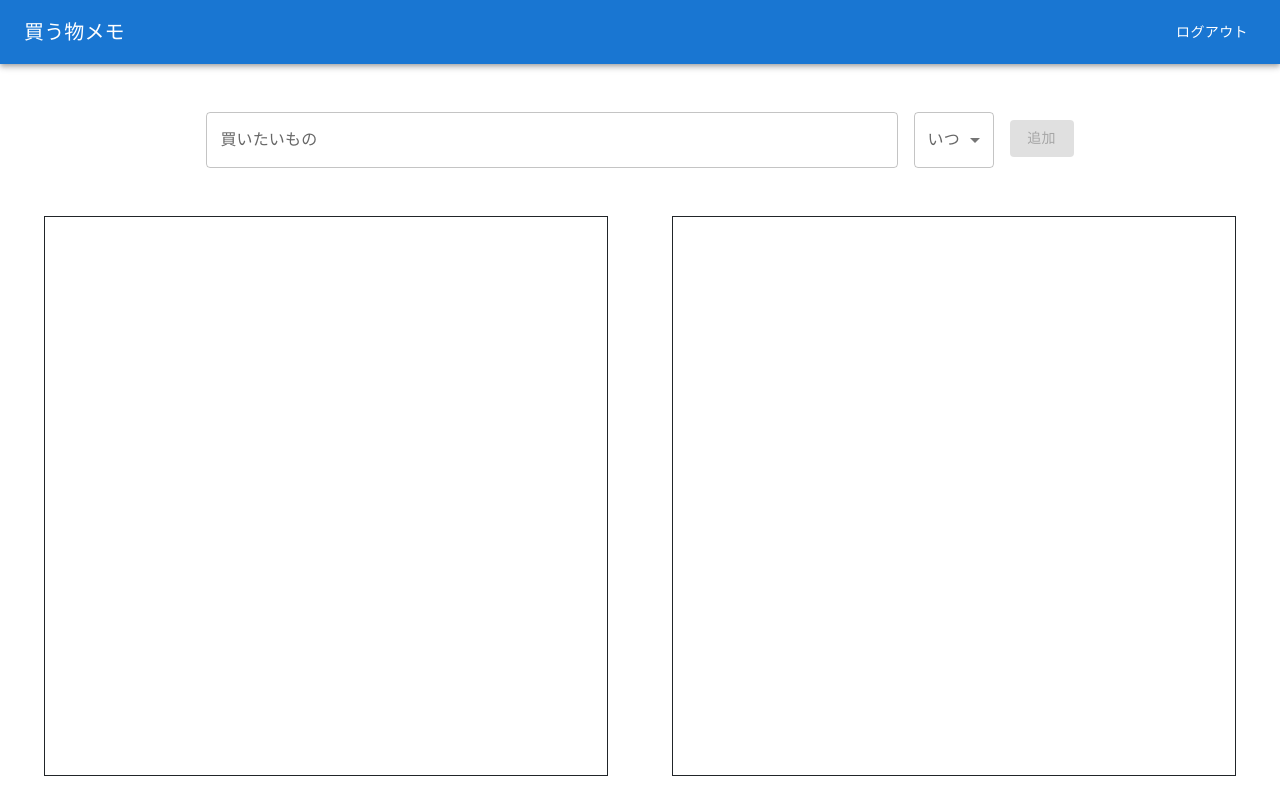
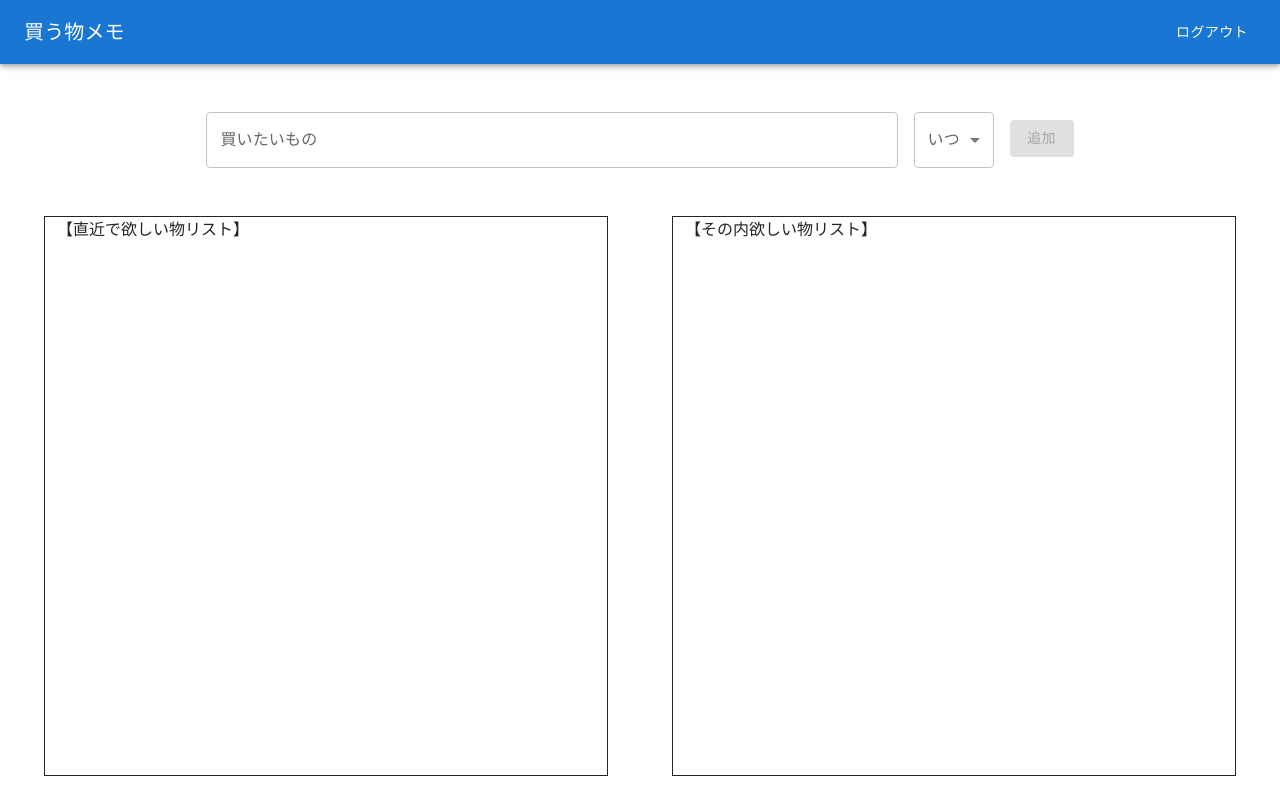
Before and after one commit to sigunamu226/shopping-list, a React (Create React App) app: page / in a window 1280 px wide. Built offline with nearby package versions, Linux system fonts and the light colour scheme.

Commit message:
いつ欲しいかによって、追加されるリストが異なるように

```diff
--- a/src/components/ItemBoard.tsx
+++ b/src/components/ItemBoard.tsx
@@ -1,22 +1,35 @@
 import { Container } from "@mui/material";
 import React, { useState } from "react";
 import { Row } from "react-bootstrap";
-import { Item } from "../interfaces/item";
+import { recentItem } from "../interfaces/recentItem";
+import { nextTimeItem } from "../interfaces/nextTimeItem";
 import Header from "./Header";
 import ItemInput from "./ItemInput";
 import ItemList from "./ItemList";
 
 const ItemBoard: React.FC = () => {
-  const [item, setItem] = useState<Item[]>([]);
+  const [recentItem, setRecentItem] = useState<recentItem[]>([]);
+  const [nextTimeItem, setNextTimeItem] = useState<nextTimeItem[]>([]);
 
   return (
     <>
       <Header />
-      <ItemInput item={item} setItem={setItem} />
+      <ItemInput
+        recentItemStates={{ recentItem, setRecentItem }}
+        nextItemStates={{ nextTimeItem, setNextTimeItem }}
+      />
       <Container className="mt-5" maxWidth="xl">
         <Row>
-          <ItemList item={item} setItem={setItem} />
-          <ItemList item={item} setItem={setItem} />
+          <ItemList
+            item={recentItem}
+            setItem={setRecentItem}
+            listTitle="直近で欲しい物リスト"
+          />
+          <ItemList
+            item={nextTimeItem}
+            setItem={setNextTimeItem}
+            listTitle="その内欲しい物リスト"
+          />
         </Row>
       </Container>
     </>
--- a/src/components/ItemInput.tsx
+++ b/src/components/ItemInput.tsx
@@ -9,13 +9,25 @@ import {
   TextField,
 } from "@mui/material";
 import React, { useState } from "react";
-import { Item } from "../interfaces/item";
+import { nextTimeItem } from "../interfaces/nextTimeItem";
+import { recentItem } from "../interfaces/recentItem";
 import "./iteminput.scss";
 
-const ItemInput: React.FC<{
-  item: Item[];
-  setItem: React.Dispatch<React.SetStateAction<Item[]>>;
-}> = ({ item, setItem }) => {
+type stateProps = {
+  recentItemStates: {
+    recentItem: recentItem[];
+    setRecentItem: React.Dispatch<React.SetStateAction<recentItem[]>>;
+  };
+  nextItemStates: {
+    nextTimeItem: recentItem[];
+    setNextTimeItem: React.Dispatch<React.SetStateAction<nextTimeItem[]>>;
+  };
+};
+
+const ItemInput: React.FC<stateProps> = ({
+  recentItemStates: { recentItem, setRecentItem },
+  nextItemStates: { nextTimeItem, setNextTimeItem },
+}) => {
   const [itemName, setItemName] = useState("");
   const [itemStatus, setItemStatus] = useState("");
   const [count, setCount] = useState(0);
@@ -29,12 +41,26 @@ const ItemInput: React.FC<{
   };
 
   const onAddItems = () => {
-    setItem([...item, { id: count, name: itemName, status: itemStatus }]);
+    if (itemStatus === "直近") {
+      setRecentItem([
+        ...recentItem,
+        { id: count, name: itemName, status: itemStatus },
+      ]);
+    } else {
+      setNextTimeItem([
+        ...nextTimeItem,
+        { id: count, name: itemName, status: itemStatus },
+      ]);
+    }
     setCount(count + 1);
   };
 
   const isItemInclude = (inputItem: string) => {
-    return item.some((i) => i.name === inputItem);
+    return (
+      (recentItem.some((ri) => ri.name === inputItem) ||
+        nextTimeItem.some((nti) => nti.name === inputItem)) &&
+      itemStatus !== ""
+    );
   };
 
   return (
--- a/src/components/ItemList.tsx
+++ b/src/components/ItemList.tsx
@@ -11,13 +11,15 @@ import {
 import React, { useEffect, useState } from "react";
 import { Col } from "react-bootstrap";
 import { FixedSizeList, ListChildComponentProps } from "react-window";
-import { Item } from "../interfaces/item";
+import { nextTimeItem } from "../interfaces/nextTimeItem";
+import { recentItem } from "../interfaces/recentItem";
 import "./itemlist.scss";
 
 const ItemList: React.FC<{
-  item: Item[];
-  setItem: React.Dispatch<React.SetStateAction<Item[]>>;
-}> = ({ item, setItem }) => {
+  item: recentItem[] | nextTimeItem[];
+  setItem: React.Dispatch<React.SetStateAction<recentItem[] | nextTimeItem[]>>;
+  listTitle: string;
+}> = ({ item, setItem, listTitle }) => {
   const [checked, setChecked] = useState<boolean[]>([]);
   const [boxHeight, setBoxHeight] = useState(0);
   const [boxWidth, setBoxWidth] = useState(0);
@@ -32,12 +34,13 @@ const ItemList: React.FC<{
     setChecked(checked.map((c, i) => (i === key ? !c : c)));
   };
 
-  const onClickDelete = (deleteItem: Item) => {
+  const onClickDelete = (deleteItem: recentItem | nextTimeItem) => {
     setItem(item.filter((i) => i !== deleteItem));
   };
 
   return (
     <Col className="item-list">
+      <div>【{listTitle}】</div>
       <Box className="item-list-box" id="item-list-box">
         <FixedSizeList
           height={boxHeight}
--- a/src/components/itemlist.scss
+++ b/src/components/itemlist.scss
@@ -4,8 +4,8 @@
   margin: 0 2rem 0 2rem;
 
   .item-list-box {
-    width: 80%;
+    width: 90%;
     height: 68vh;
-    margin: 0 auto;
+    margin: 1rem auto;
   }
 }
--- a/src/interfaces/item.ts
+++ b/src/interfaces/nextTimeItem.ts
@@ -1,4 +1,4 @@
-export interface Item {
+export interface nextTimeItem {
   id: number;
   name: string;
   status: string;
--- /dev/null
+++ b/src/interfaces/recentItem.ts
@@ -0,0 +1,5 @@
+export interface recentItem {
+  id: number;
+  name: string;
+  status: string;
+}
```
